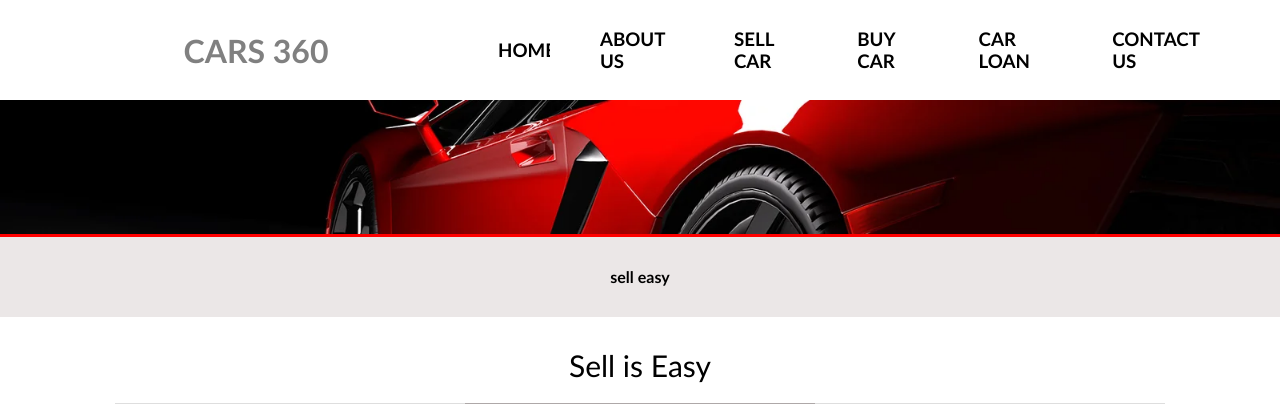
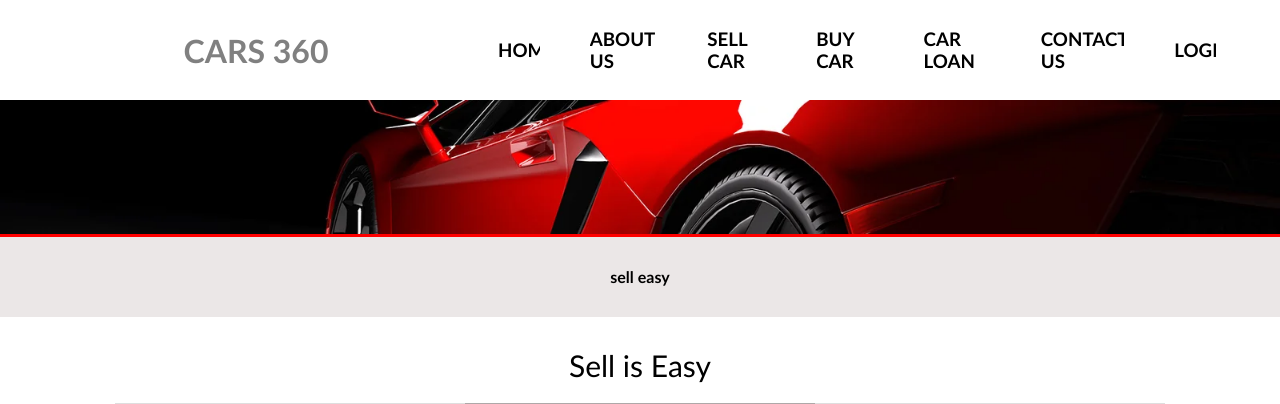
Before and after one commit to Ayaz-Ahamed-Shaik/PythonGroupRetake, a Flask app: page / in a window 1280 px wide. Shown: the top 404 px of the page. Run offline with Flask 3, Linux system fonts and the light colour scheme.

Commit message:
logincode

```diff
--- a/templates/components/header.html
+++ b/templates/components/header.html
@@ -10,11 +10,12 @@
 <header>
     <h1>CARS 360</h1>
     <nav>
-        <h3>HOME</h3>
+        <h3 onclick="window.location.href='/'">HOME</h3>
         <h3>ABOUT US</h3>
         <h3 onclick="window.location.href='/sellcar'">SELL CAR</h3>
         <h3>BUY CAR</h3>
         <h3>CAR LOAN</h3>
         <h3>CONTACT US</h3>
+        <h3>LOGIN</h3>
     </nav>
 </header>
```
